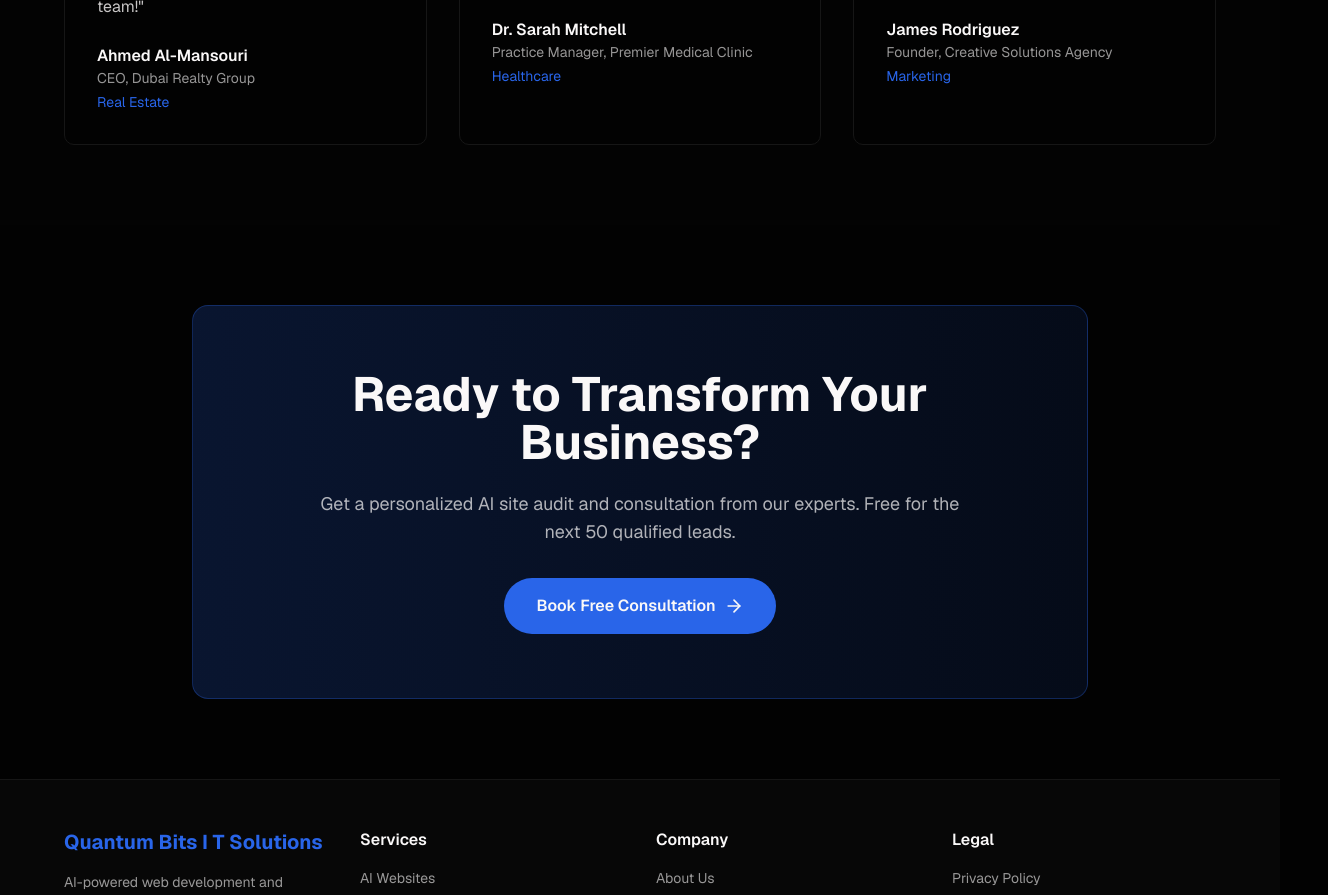
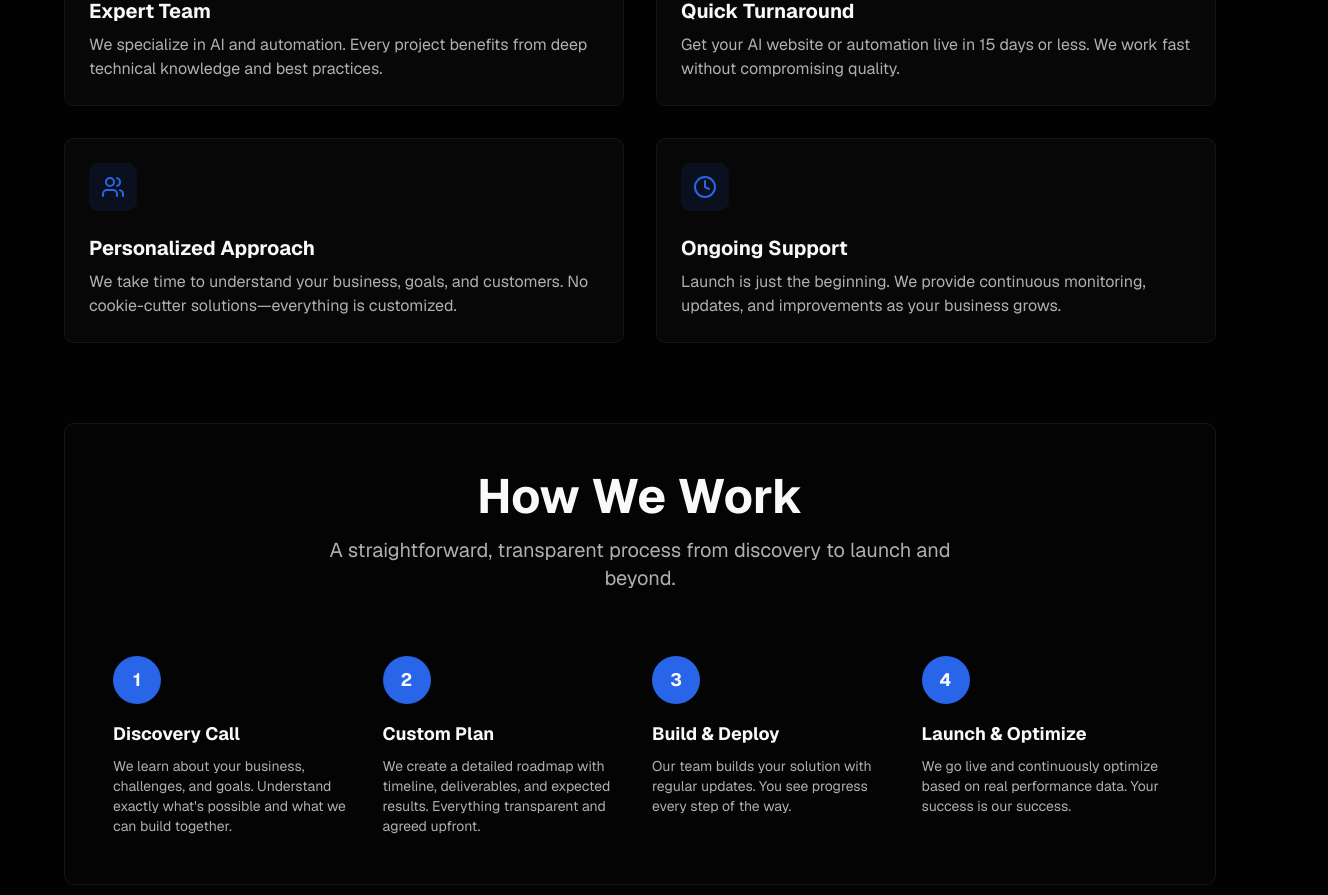
Before and after one commit to qbits4u/QBITS, a Next.js app: page / in a window 1280 px wide. Shown: the part 2300-3195 px from the top of the page, 1328 px wide, since content can reach past the window. Built offline with nearby package versions, Linux system fonts and the light colour scheme.

Commit message:
Add files via upload

```diff
--- /dev/null
+++ b/components/why-choose-us.tsx
@@ -0,0 +1,117 @@
+"use client"
+
+import { CheckCircle, Zap, Users, Clock } from "lucide-react"
+
+const reasons = [
+  {
+    icon: CheckCircle,
+    title: "Expert Team",
+    description:
+      "We specialize in AI and automation. Every project benefits from deep technical knowledge and best practices.",
+  },
+  {
+    icon: Zap,
+    title: "Quick Turnaround",
+    description:
+      "Get your AI website or automation live in 15 days or less. We work fast without compromising quality.",
+  },
+  {
+    icon: Users,
+    title: "Personalized Approach",
+    description:
+      "We take time to understand your business, goals, and customers. No cookie-cutter solutions—everything is customized.",
+  },
+  {
+    icon: Clock,
+    title: "Ongoing Support",
+    description:
+      "Launch is just the beginning. We provide continuous monitoring, updates, and improvements as your business grows.",
+  },
+]
+
+const process = [
+  {
+    step: 1,
+    title: "Discovery Call",
+    description:
+      "We learn about your business, challenges, and goals. Understand exactly what's possible and what we can build together.",
+  },
+  {
+    step: 2,
+    title: "Custom Plan",
+    description:
+      "We create a detailed roadmap with timeline, deliverables, and expected results. Everything transparent and agreed upfront.",
+  },
+  {
+    step: 3,
+    title: "Build & Deploy",
+    description: "Our team builds your solution with regular updates. You see progress every step of the way.",
+  },
+  {
+    step: 4,
+    title: "Launch & Optimize",
+    description: "We go live and continuously optimize based on real performance data. Your success is our success.",
+  },
+]
+
+export default function WhyChooseUs() {
+  return (
+    <section className="py-20 px-4 md:px-0">
+      <div className="max-w-6xl mx-auto">
+        {/* Why Choose Us */}
+        <div className="mb-20">
+          <div className="text-center mb-16">
+            <h2 className="text-4xl md:text-5xl font-bold mb-4">Why Work With Us</h2>
+            <p className="text-xl text-foreground/70 max-w-2xl mx-auto">
+              We're not another agency. Here's what makes us different.
+            </p>
+          </div>
+
+          <div className="grid md:grid-cols-2 gap-8">
+            {reasons.map((reason, idx) => {
+              const Icon = reason.icon
+              return (
+                <div key={idx} className="p-6 bg-card border border-border rounded-lg">
+                  <div className="mb-4 inline-block p-3 bg-primary/10 rounded-lg">
+                    <Icon className="text-primary" size={24} />
+                  </div>
+                  <h3 className="text-xl font-bold mb-2">{reason.title}</h3>
+                  <p className="text-foreground/70">{reason.description}</p>
+                </div>
+              )
+            })}
+          </div>
+        </div>
+
+        {/* Our Process */}
+        <div className="bg-card/50 rounded-lg p-8 md:p-12 border border-border">
+          <div className="text-center mb-16">
+            <h2 className="text-4xl md:text-5xl font-bold mb-4">How We Work</h2>
+            <p className="text-xl text-foreground/70 max-w-2xl mx-auto">
+              A straightforward, transparent process from discovery to launch and beyond.
+            </p>
+          </div>
+
+          <div className="grid md:grid-cols-4 gap-6">
+            {process.map((item, idx) => (
+              <div key={idx} className="flex flex-col">
+                <div className="mb-4">
+                  <div className="w-12 h-12 bg-primary text-primary-foreground rounded-full flex items-center justify-center font-bold text-lg">
+                    {item.step}
+                  </div>
+                </div>
+                <h3 className="text-lg font-bold mb-2">{item.title}</h3>
+                <p className="text-foreground/70 text-sm">{item.description}</p>
+                {idx < process.length - 1 && (
+                  <div className="hidden md:flex items-center justify-center h-12 absolute left-full top-6">
+                    <div className="w-12 h-1 bg-primary/30"></div>
+                  </div>
+                )}
+              </div>
+            ))}
+          </div>
+        </div>
+      </div>
+    </section>
+  )
+}
```
